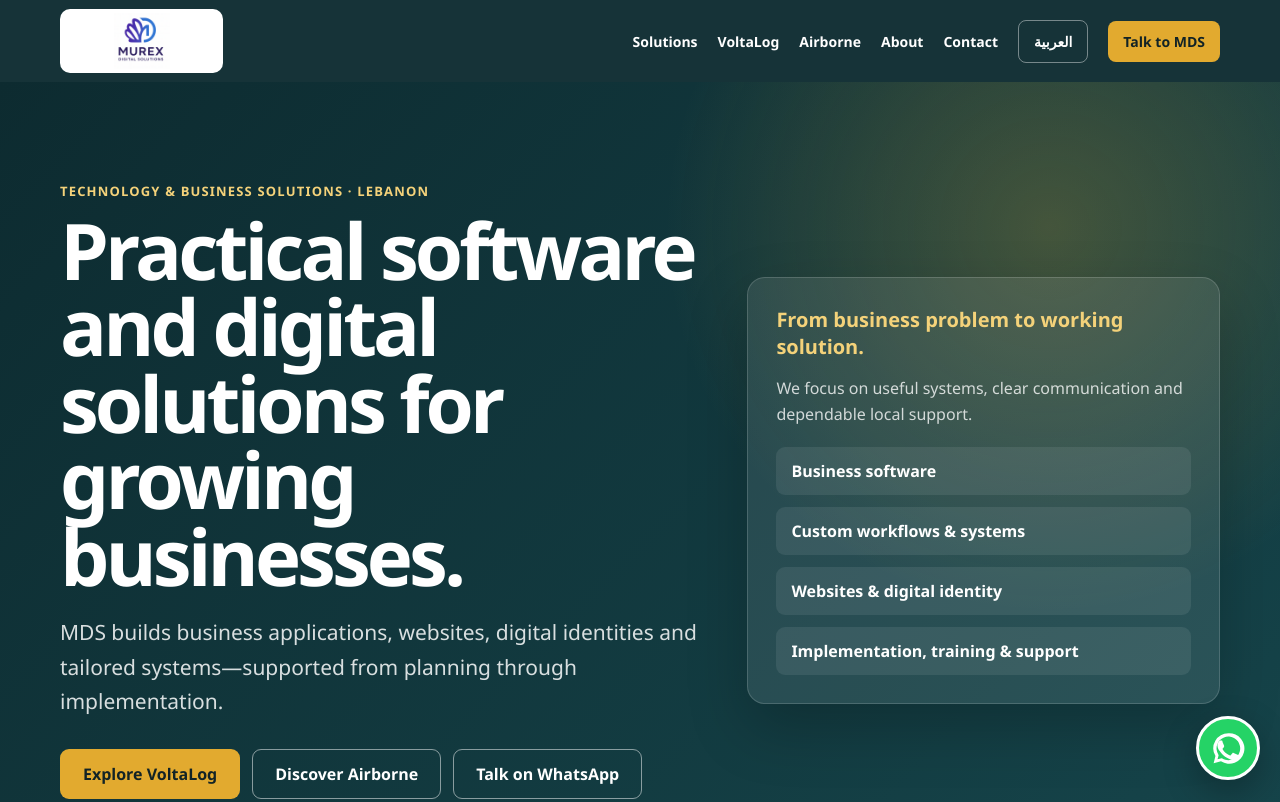
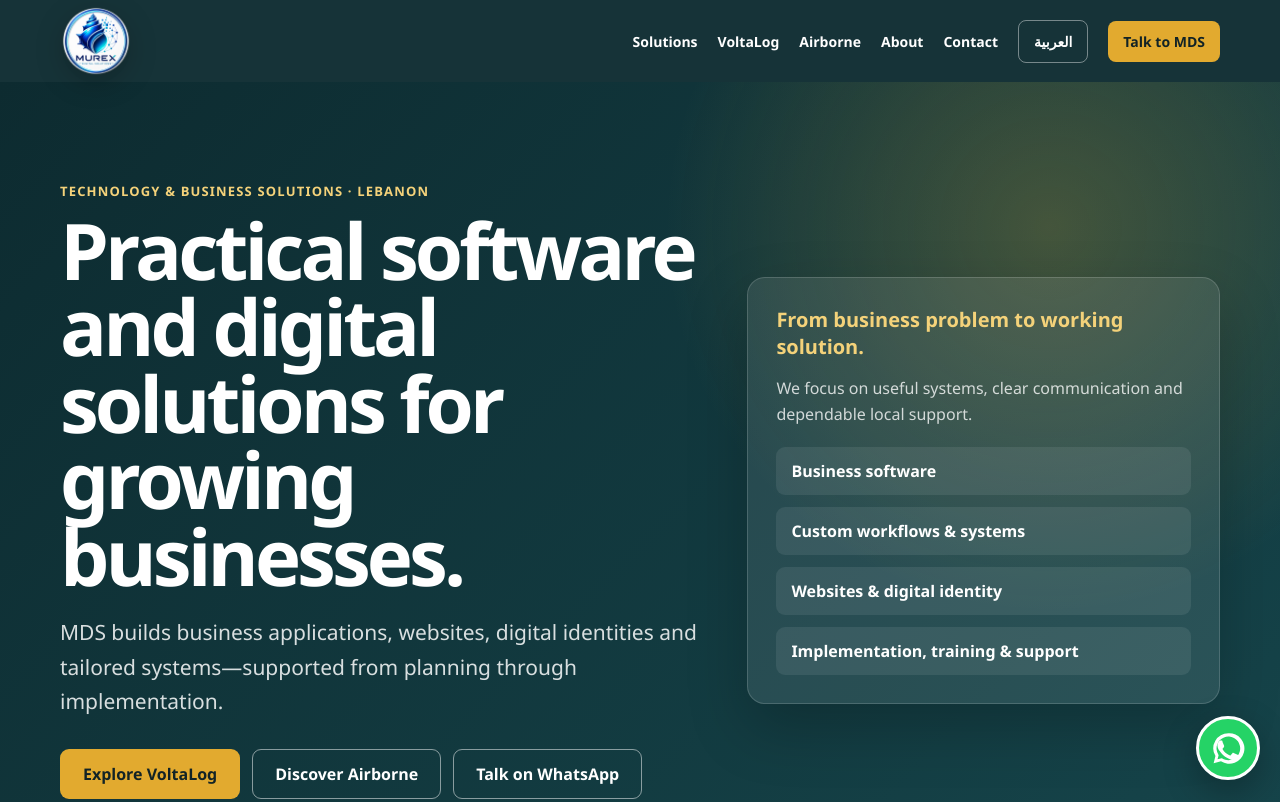
Before and after one commit to slack90-hub/VoltaLogLb, a plain HTML site: page index.html in a window 1280 px wide. Shown: the top 802 px of the page. Drawn offline with Linux system fonts and the light colour scheme.

Commit message:
Use new Murex emblem on English homepage

```diff
--- a/index.html
+++ b/index.html
@@ -13,13 +13,13 @@
   <meta property="og:title" content="MDS Lebanon | Practical Digital Solutions">
   <meta property="og:description" content="Business software, tailored systems, websites and digital growth—planned, delivered and supported in Lebanon.">
   <meta property="og:url" content="https://mdslb.com/">
-  <meta property="og:image" content="https://mdslb.com/assets/MurexDS.png">
+  <meta property="og:image" content="https://mdslb.com/assets/murex-emblem.png">
   <meta name="theme-color" content="#0d2b30">
-  <script type="application/ld+json">{"@context":"https://schema.org","@type":"Organization","name":"Murex Digital Solutions","alternateName":"MDS Lebanon","url":"https://mdslb.com/","logo":"https://mdslb.com/assets/MurexDS.png","email":"mds@mdslb.com","telephone":"+96176063312","areaServed":"Lebanon"}</script>
+  <script type="application/ld+json">{"@context":"https://schema.org","@type":"Organization","name":"Murex Digital Solutions","alternateName":"MDS Lebanon","url":"https://mdslb.com/","logo":"https://mdslb.com/assets/murex-emblem.png","email":"mds@mdslb.com","telephone":"+96176063312","areaServed":"Lebanon"}</script>
   <style>
     :root{--ink:#122326;--muted:#607176;--dark:#0d2b30;--dark2:#16454b;--teal:#08736d;--gold:#e2aa2f;--cream:#faf7ef;--white:#fff;--line:#dce6e4;--soft:#eef5f4}
     *{box-sizing:border-box}html{scroll-behavior:smooth}body{margin:0;font-family:"Segoe UI",Arial,sans-serif;color:var(--ink);background:var(--cream)}a{color:inherit}.wrap{width:min(1160px,calc(100% - 32px));margin:auto}
-    .top{position:sticky;top:0;z-index:30;background:rgba(13,43,48,.96);color:#fff;backdrop-filter:blur(14px)}.nav{min-height:82px;display:flex;align-items:center;justify-content:space-between;gap:24px}.brand{display:inline-flex;align-items:center;padding:4px 9px;border-radius:10px;background:#fff}.brand img{display:block;width:145px;height:56px;object-fit:contain}.nav-links{display:flex;align-items:center;gap:20px;font-size:14px;font-weight:700}.nav-links a{text-decoration:none}.nav-cta,.lang{padding:11px 15px;border-radius:8px}.nav-cta{background:var(--gold);color:var(--ink)}.lang{border:1px solid rgba(255,255,255,.42)}
+    .top{position:sticky;top:0;z-index:30;background:rgba(13,43,48,.96);color:#fff;backdrop-filter:blur(14px)}.nav{min-height:82px;display:flex;align-items:center;justify-content:space-between;gap:24px}.brand{display:inline-flex;align-items:center;text-decoration:none}.brand img{display:block;width:72px;height:72px;object-fit:contain;filter:drop-shadow(0 8px 14px rgba(0,0,0,.24))}.nav-links{display:flex;align-items:center;gap:20px;font-size:14px;font-weight:700}.nav-links a{text-decoration:none}.nav-cta,.lang{padding:11px 15px;border-radius:8px}.nav-cta{background:var(--gold);color:var(--ink)}.lang{border:1px solid rgba(255,255,255,.42)}
     .hero{padding:100px 0 90px;background:radial-gradient(circle at 82% 18%,rgba(226,170,47,.24),transparent 31%),linear-gradient(135deg,var(--dark),var(--dark2));color:#fff}.hero-grid{display:grid;grid-template-columns:1.15fr .85fr;gap:48px;align-items:center}.eyebrow{color:#f4d27a;text-transform:uppercase;letter-spacing:.09em;font-weight:900;font-size:13px}.hero h1{margin:12px 0 20px;max-width:800px;font-size:clamp(45px,7vw,78px);line-height:.98;letter-spacing:-.05em}.hero .lead{max-width:760px;font-size:21px;line-height:1.65;color:rgba(255,255,255,.84)}.actions{display:flex;flex-wrap:wrap;gap:12px;margin-top:30px}.button{display:inline-flex;align-items:center;justify-content:center;min-height:50px;padding:0 22px;border-radius:9px;text-decoration:none;font-weight:900;border:1px solid transparent}.primary{background:var(--gold);color:var(--ink)}.secondary{border-color:rgba(255,255,255,.5);color:#fff}.outline{border-color:var(--teal);background:#fff;color:var(--dark)}
     .hero-card{padding:28px;border-radius:18px;background:rgba(255,255,255,.09);border:1px solid rgba(255,255,255,.16);box-shadow:0 24px 60px rgba(0,0,0,.22)}.hero-card strong{display:block;color:#f4d27a;font-size:20px}.hero-card p{color:rgba(255,255,255,.78);line-height:1.6}.hero-list{display:grid;gap:12px;margin-top:20px}.hero-list span{padding:13px 15px;border-radius:9px;background:rgba(255,255,255,.08);font-weight:750}
     section{padding:78px 0}.head{max-width:800px;margin-bottom:34px}.head .kicker{color:var(--teal);font-weight:900;text-transform:uppercase;font-size:13px;letter-spacing:.08em}.head h2{margin:10px 0 14px;font-size:clamp(34px,5vw,54px);line-height:1.04;letter-spacing:-.04em}.head p{margin:0;color:var(--muted);font-size:19px;line-height:1.65}.grid{display:grid;grid-template-columns:repeat(3,1fr);gap:20px}.card{padding:28px;border-radius:16px;background:#fff;border:1px solid var(--line);box-shadow:0 16px 40px rgba(13,43,48,.08)}.card .icon{width:48px;height:48px;display:grid;place-items:center;border-radius:12px;background:var(--soft);color:var(--teal);font-size:24px}.card h3{margin:19px 0 10px;font-size:25px}.card p{color:var(--muted);line-height:1.65}.card-link{display:inline-block;margin-top:12px;color:var(--teal);font-weight:900;text-decoration:none}
@@ -29,13 +29,13 @@
     .contact-box{padding:44px;border-radius:18px;background:linear-gradient(135deg,var(--dark),var(--dark2));color:#fff}.contact-box h2{margin:0;font-size:clamp(34px,5vw,52px)}.contact-box p{max-width:760px;color:rgba(255,255,255,.78);font-size:18px;line-height:1.65}.contact-details{display:flex;flex-wrap:wrap;gap:18px;margin-top:24px}.contact-details a{color:#fff;font-weight:750}.whatsapp{position:fixed;right:20px;bottom:20px;z-index:40;display:grid;place-items:center;width:64px;height:64px;padding:0;border:3px solid #fff;border-radius:50%;background:#25d366;text-decoration:none;box-shadow:0 12px 34px rgba(0,0,0,.28);transition:transform .2s,box-shadow .2s}.whatsapp:hover{transform:translateY(-3px) scale(1.04);box-shadow:0 16px 38px rgba(0,0,0,.32)}.whatsapp svg{width:39px;height:39px;display:block}
     footer{padding:32px 0;background:#fff;color:var(--muted)}.footer{display:flex;justify-content:space-between;align-items:center;gap:20px}.footer a{text-decoration:none}.footer-links{display:flex;gap:18px}
     @media(max-width:900px){.nav-links a:not(.nav-cta):not(.lang){display:none}.hero-grid,.product-grid,.about-grid{grid-template-columns:1fr}.grid{grid-template-columns:1fr 1fr}.steps,.trust-grid{grid-template-columns:1fr 1fr}}
-    @media(max-width:620px){.brand img{width:112px}.nav-links{gap:8px}.nav-cta{display:none}.hero{padding:66px 0}.grid,.steps,.trust-grid{grid-template-columns:1fr}.button{width:100%}.contact-box{padding:28px}.footer{align-items:flex-start;flex-direction:column}.whatsapp{right:14px;bottom:14px}.lang{padding:9px 11px}}
+    @media(max-width:620px){.brand img{width:58px;height:58px}.nav-links{gap:8px}.nav-cta{display:none}.hero{padding:66px 0}.grid,.steps,.trust-grid{grid-template-columns:1fr}.button{width:100%}.contact-box{padding:28px}.footer{align-items:flex-start;flex-direction:column}.whatsapp{right:14px;bottom:14px}.lang{padding:9px 11px}}
   </style>
 </head>
 <body>
   <header class="top">
     <nav class="wrap nav" aria-label="Main navigation">
-      <a class="brand" href="/" aria-label="MDS home"><img src="assets/MurexDS.png" alt="Murex Digital Solutions logo"></a>
+      <a class="brand" href="/" aria-label="MDS home"><img src="assets/murex-emblem.png" alt="Murex Digital Solutions emblem"></a>
       <div class="nav-links"><a href="#solutions">Solutions</a><a href="#voltalog">VoltaLog</a><a href="#airborne">Airborne</a><a href="#about">About</a><a href="#contact">Contact</a><a class="lang" href="ar/" lang="ar">العربية</a><a class="nav-cta" href="https://wa.me/96176063312?text=Hello%20MDS%2C%20I%20would%20like%20to%20discuss%20a%20digital%20solution." target="_blank" rel="noopener">Talk to MDS</a></div>
     </nav>
   </header>
```
